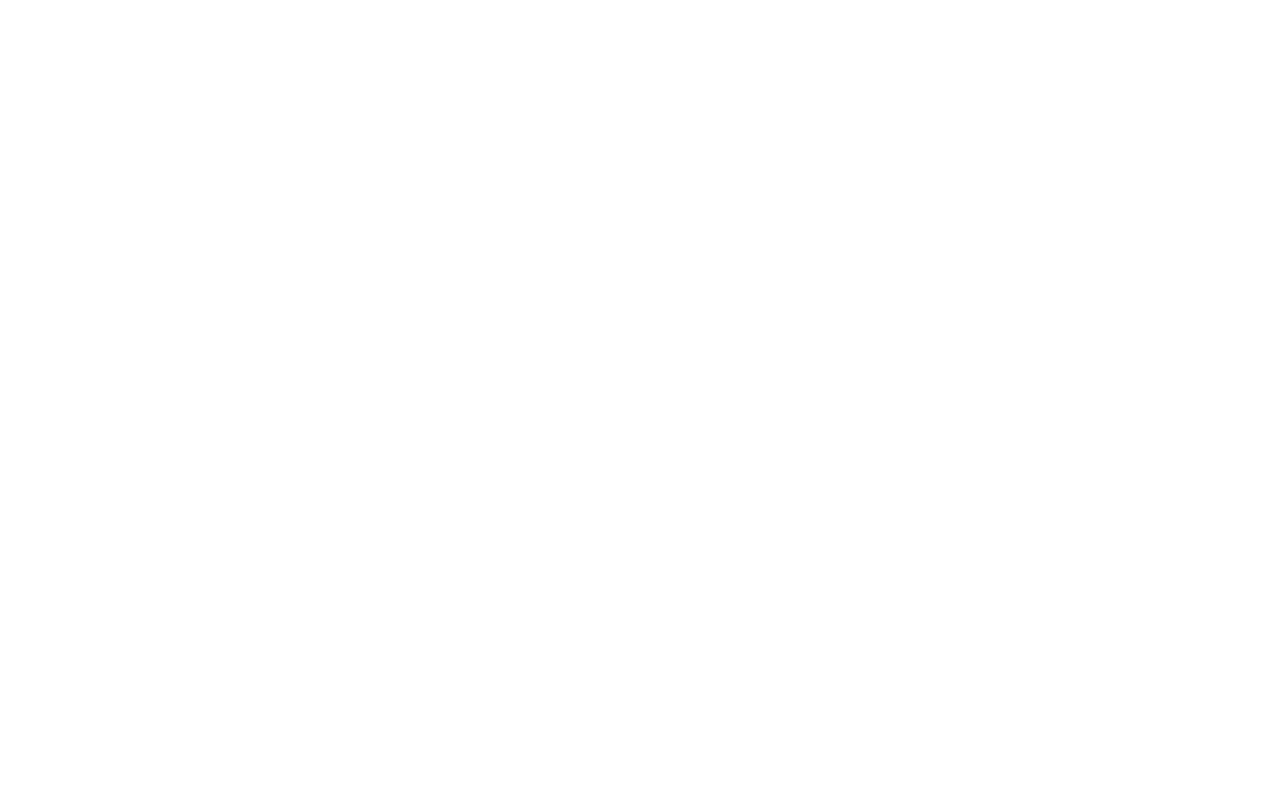
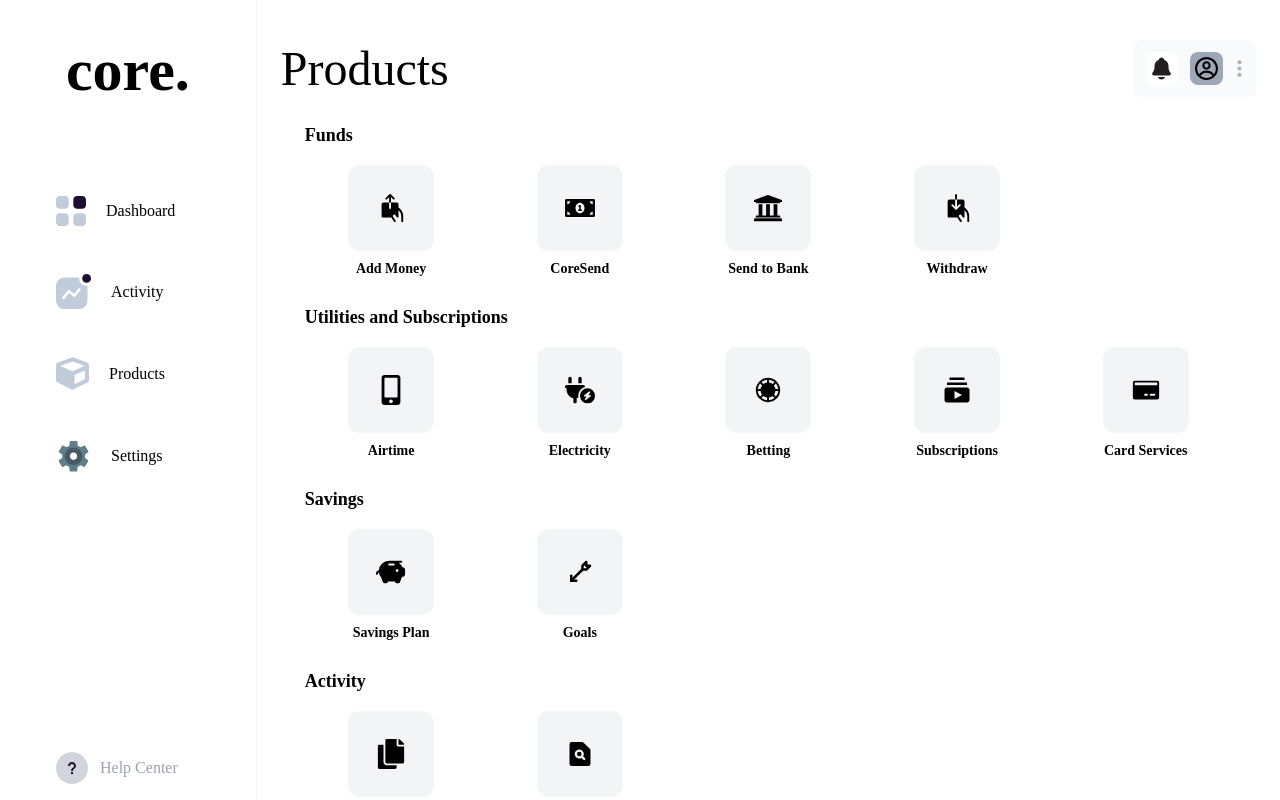
Before and after one commit to AYANO-EMMANUEL/core-banking-app, a React (Vite) app: page /app/products in a window 1280 px wide. Before the commit this address had no page. Built offline with nearby package versions, Linux system fonts and the light colour scheme; a web font is replaced by a local one.

Commit message:
Products

```diff
--- a/src/App.jsx
+++ b/src/App.jsx
@@ -9,6 +9,7 @@
 import Login from "./pages/Auth/Login";
 import Verification from "./pages/Auth/Verification";
 import Signup from "./pages/Auth/Signup";
+import Products from "./pages/Products/Products";
 
 function App() {
   // const user = null
@@ -22,6 +23,7 @@
           <Route path="/app" element={<MainLayout />}>
             <Route index  element={<Dashboard />} />
             <Route path="/app/activity" element={<Activity />} />
+            <Route path="/app/products" element={<Products />} />
           </Route>
           <Route path="/auth" element={<AuthLayout />}>
             <Route path="/auth/login" exact element={<Login />} />
--- a/src/pages/Dashboard/Dashboard.jsx
+++ b/src/pages/Dashboard/Dashboard.jsx
@@ -243,7 +243,7 @@
             </div>
           </div>
         </div>
-        <div className="flex-[1.5] lg:flex-[1.1] hidden lg:block px-6 pt-5">
+        <div className="flex-[1.5] lg:flex-[1.1] hidden lg:block px-6 pt-0">
           <RightNav />
         </div>
       </div>
--- /dev/null
+++ b/src/pages/Products/Products.jsx
@@ -0,0 +1,18 @@
+import TopRightMenu from "../../components/TopRightMenu";
+import AllOptions from "./components/AllOptions"
+
+const Products = () => {
+  return (
+    <div className="px-6 pt-10 overflow-y-scroll max-h-screen">
+      <div className="flex justify-between align-middle items-center mb-6">
+        <div className="text-3xl md:text-5xl">Products</div>
+        <TopRightMenu styles="" />
+      </div>
+      <div className="w-full">
+        <AllOptions />
+      </div>
+    </div>
+  );
+};
+
+export default Products;
--- /dev/null
+++ b/src/pages/Products/components/AllOptions.jsx
@@ -0,0 +1,76 @@
+/* eslint-disable react/prop-types */
+import Option from "./Option";
+import { FaMoneyBillAlt, FaUniversity, FaCopy, FaMobileAlt } from "react-icons/fa";
+import { PiCreditCardFill, PiHandDepositFill, PiHandWithdrawFill, PiPiggyBankFill, PiPokerChipFill } from "react-icons/pi";
+import { FaPlugCircleBolt } from "react-icons/fa6";
+import { MdSubscriptions } from "react-icons/md";
+import { TbArcheryArrow } from "react-icons/tb";
+import { HiMiniDocumentMagnifyingGlass } from "react-icons/hi2";
+
+const OptionsSection = ({ title, options }) => {
+  return (
+    <div className="mb-6">
+      <h3 className="text-lg font-semibold mb-4">{title}</h3>
+      <div className="grid grid-cols-5 gap-4">
+        {options.map((option) => (
+          <Option
+            key={option.id}
+            icon={option.icon}
+            label={option.label}
+            onClick={option.onClick}
+          />
+        ))}
+      </div>
+    </div>
+  );
+};
+
+
+const AllOptions = () => {
+
+  const sections = [
+    {
+      title: "Funds",
+      options: [
+        { id: 1, label: "Add Money", icon: <PiHandDepositFill />, onClick: () => console.log("A") },
+        { id: 2, label: "CoreSend", icon: <FaMoneyBillAlt />, onClick: () => console.log("To Opay clicked") },
+        { id: 3, label: "Send to Bank", icon: <FaUniversity />, onClick: () => console.log("To Bank clicked") },
+        { id: 4, label: "Withdraw", icon: <PiHandWithdrawFill />, onClick: () => console.log("To Bank clicked") },
+      ],
+    },
+    {
+      title: "Utilities and Subscriptions",
+      options: [
+        { id: 1, label: "Airtime", icon: <FaMobileAlt />, onClick: () => console.log("Airtime clicked") },
+        { id: 2, label: "Electricity", icon: <FaPlugCircleBolt />, onClick: () => console.log("Copy clicked") },
+        { id: 3, label: "Betting", icon: <PiPokerChipFill />, onClick: () => console.log("Airtime clicked") },
+        { id: 4, label: "Subscriptions", icon: <MdSubscriptions />, onClick: () => console.log("Airtime clicked") },
+        { id: 4, label: "Card Services", icon: <PiCreditCardFill />, onClick: () => console.log("Airtime clicked") },
+      ],
+    },
+    {
+      title: "Savings",
+      options: [
+        { id: 5, label: "Savings Plan", icon: <PiPiggyBankFill />, onClick: () => console.log("Save Now clicked") },
+        { id: 6, label: "Goals", icon: <TbArcheryArrow />, onClick: () => console.log("Goals clicked") },
+      ],
+    },
+    {
+      title: "Activity",
+      options: [
+        { id: 7, label: "Transaction History", icon: <FaCopy />, onClick: () => console.log("Transactions clicked") },
+        { id: 8, label: "Get Statement", icon: <HiMiniDocumentMagnifyingGlass />, onClick: () => console.log("Statements clicked") },
+      ],
+    },
+  ];
+
+  return (
+      <div className="p-6 pt-0">
+      {sections.map((section, index) => (
+        <OptionsSection key={index} title={section.title} options={section.options} />
+      ))}
+    </div>
+  );
+};
+
+export default AllOptions;
--- /dev/null
+++ b/src/pages/Products/components/Option.jsx
@@ -0,0 +1,14 @@
+
+const Option = ({ icon, label, onClick }) => {
+  return (
+    <button
+      onClick={onClick}
+      className="flex flex-col items-center focus:outline-none"
+    >
+      <span className="text-3xl text-dark p-7 bg-gray-100 rounded-xl hover:bg-gray-200 transition-[all] duration-300 ease-out">{icon}</span>
+      <span className="text-sm mt-2 font-semibold">{label}</span>
+    </button>
+  );
+};
+
+export default Option;
```
